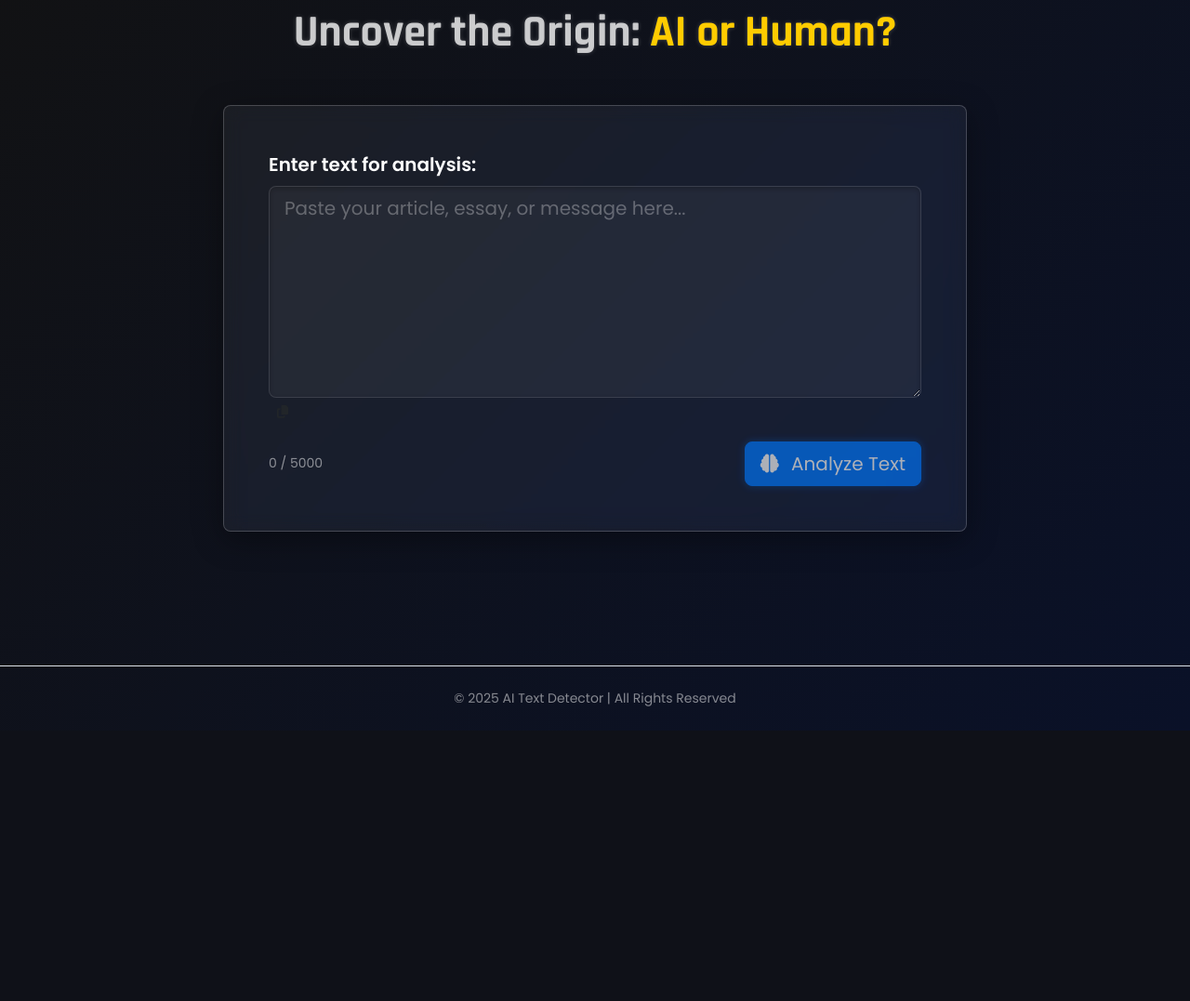
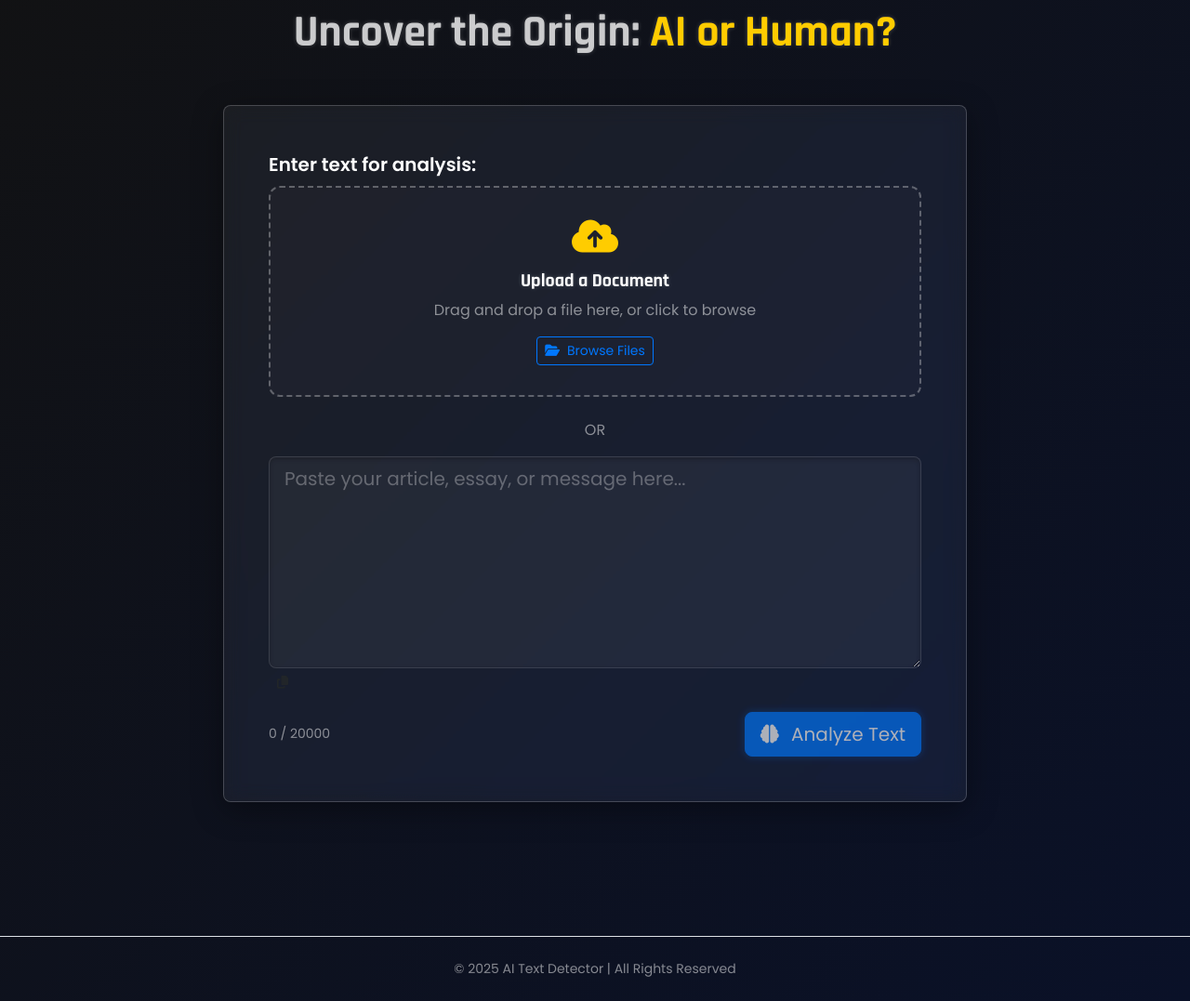
Before and after one commit to KartikJPatil/dsl-project, a Flask app: page / in a window 1280 px wide. Shown: the part 190-1267 px from the top of the page at 93% size. Before the commit the page ends 976 px from the top, so only its background shows below. Run offline with Flask 3, Linux system fonts and the light colour scheme.

Commit message:
Added file upload functionality

```diff
--- a/app.py
+++ b/app.py
@@ -2,6 +2,10 @@ from flask import Flask, request, jsonify, render_template
 from flask_cors import CORS
 import requests
 import os
+import PyPDF2
+import docx
+import io
+from werkzeug.utils import secure_filename
 
 app = Flask(__name__)
 CORS(app)
@@ -9,11 +13,111 @@ CORS(app)
 FASTDETECTGPT_API_URL = "https://api.fastdetect.net/api/detect"
 FASTDETECTGPT_API_KEY = os.getenv("FASTDETECTGPT_API_KEY")
 
+# Configure file upload settings
+UPLOAD_FOLDER = 'uploads'
+ALLOWED_EXTENSIONS = {'txt', 'pdf', 'docx', 'doc'}
+MAX_FILE_SIZE = 16 * 1024 * 1024  # 16MB max file size
+
+app.config['UPLOAD_FOLDER'] = UPLOAD_FOLDER
+app.config['MAX_CONTENT_LENGTH'] = MAX_FILE_SIZE
+
+# Ensure upload directory exists
+os.makedirs(UPLOAD_FOLDER, exist_ok=True)
+
+def allowed_file(filename):
+    return '.' in filename and filename.rsplit('.', 1)[1].lower() in ALLOWED_EXTENSIONS
+
+def extract_text_from_pdf(file_content):
+    """Extract text from PDF file content"""
+    try:
+        pdf_reader = PyPDF2.PdfReader(io.BytesIO(file_content))
+        text = ""
+        for page in pdf_reader.pages:
+            text += page.extract_text() + "\n"
+        return text.strip()
+    except Exception as e:
+        raise Exception(f"Error extracting text from PDF: {str(e)}")
+
+def extract_text_from_docx(file_content):
+    """Extract text from DOCX file content"""
+    try:
+        doc = docx.Document(io.BytesIO(file_content))
+        text = ""
+        for paragraph in doc.paragraphs:
+            text += paragraph.text + "\n"
+        return text.strip()
+    except Exception as e:
+        raise Exception(f"Error extracting text from DOCX: {str(e)}")
+
+def extract_text_from_file(file_content, filename):
+    """Extract text from uploaded file based on file type"""
+    file_extension = filename.rsplit('.', 1)[1].lower()
+
+    if file_extension == 'txt':
+        try:
+            # Try different encodings
+            for encoding in ['utf-8', 'latin-1', 'cp1252', 'iso-8859-1']:
+                try:
+                    return file_content.decode(encoding).strip()
+                except UnicodeDecodeError:
+                    continue
+            raise Exception("Unable to decode text file with common encodings")
+        except Exception as e:
+            raise Exception(f"Error reading text file: {str(e)}")
+    elif file_extension == 'pdf':
+        return extract_text_from_pdf(file_content)
+    elif file_extension in ['docx', 'doc']:
+        return extract_text_from_docx(file_content)
+    else:
+        raise Exception(f"Unsupported file type: {file_extension}")
+
 # Use environment variable on Vercel
 
 @app.route("/")
 def home():
     return render_template("index.html")
+
+@app.route("/api/upload", methods=["POST"])
+def upload_file():
+    """Handle file upload and extract text for analysis"""
+    if 'file' not in request.files:
+        return jsonify({"success": False, "error": "No file provided"}), 400
+
+    file = request.files['file']
+
+    if file.filename == '':
+        return jsonify({"success": False, "error": "No file selected"}), 400
+
+    if not allowed_file(file.filename):
+        return jsonify({"success": False, "error": "Unsupported file type. Please upload .txt, .pdf, .docx, or .doc files only."}), 400
+
+    try:
+        # Read file content
+        file_content = file.read()
+
+        # Check file size
+        if len(file_content) > MAX_FILE_SIZE:
+            return jsonify({"success": False, "error": f"File too large. Maximum size allowed is {MAX_FILE_SIZE // (1024*1024)}MB"}), 400
+
+        # Extract text from file
+        extracted_text = extract_text_from_file(file_content, file.filename)
+
+        if not extracted_text:
+            return jsonify({"success": False, "error": "No text found in the uploaded file"}), 400
+
+        # Check text length
+        if len(extracted_text) > 20000:
+            return jsonify({"success": False, "error": "Extracted text is too long. Maximum 20,000 characters allowed."}), 400
+
+        return jsonify({
+            "success": True,
+            "text": extracted_text,
+            "filename": file.filename,
+            "text_length": len(extracted_text)
+        })
+
+    except Exception as e:
+        return jsonify({"success": False, "error": str(e)}), 500
 
 @app.route("/api/predict", methods=["POST"])
 def predict():
--- a/requirements.txt
+++ b/requirements.txt
@@ -1,3 +1,5 @@
 flask
 flask-cors
 requests
+PyPDF2
+python-docx
--- a/static/app.js
+++ b/static/app.js
@@ -10,15 +10,183 @@ document.addEventListener("DOMContentLoaded", () => {
     const form = document.getElementById("analysis-form");
     const copyBtn = document.getElementById("copy-btn");
 
+    // File upload elements
+    const fileInput = document.getElementById("file-input");
+    const fileDropZone = document.getElementById("file-drop-zone");
+    const browseBtn = document.getElementById("browse-btn");
+    const fileInfo = document.getElementById("file-info");
+    const fileName = document.getElementById("file-name");
+    const removeFileBtn = document.getElementById("remove-file");
+
+    let currentFile = null;
+
+    // File upload functionality
+    function handleFile(file) {
+      if (!file) return;
+
+      // Validate file type
+      const allowedTypes = ['.txt', '.pdf', '.docx', '.doc'];
+      const fileExtension = '.' + file.name.split('.').pop().toLowerCase();
+
+      if (!allowedTypes.includes(fileExtension)) {
+        showError('Please select a valid file type (.txt, .pdf, .docx, or .doc)');
+        return;
+      }
+
+      // Validate file size (16MB max)
+      if (file.size > 16 * 1024 * 1024) {
+        showError('File size must be less than 16MB');
+        return;
+      }
+
+      currentFile = file;
+      fileName.textContent = file.name;
+      fileInfo.style.display = 'block';
+
+      // Upload and extract text
+      uploadAndExtractText(file);
+    }
+
+    function uploadAndExtractText(file) {
+      const formData = new FormData();
+      formData.append('file', file);
+
+      // Show loading state
+      const originalContent = fileDropZone.innerHTML;
+      fileDropZone.innerHTML = `
+        <div class="text-center">
+          <div class="spinner-border text-primary mb-3" role="status">
+            <span class="visually-hidden">Loading...</span>
+          </div>
+          <p class="text-white-75">Processing file...</p>
+        </div>
+      `;
+
+      fetch('/api/upload', {
+        method: 'POST',
+        body: formData
+      })
+      .then(response => response.json())
+      .then(data => {
+        if (data.success) {
+          inputText.value = data.text;
+          updateCharacterCount();
+          showSuccess(`File processed successfully! Extracted ${data.text_length} characters.`);
+        } else {
+          showError(data.error || 'Failed to process file');
+          removeCurrentFile();
+        }
+      })
+      .catch(error => {
+        console.error('Upload error:', error);
+        showError('Error uploading file. Please try again.');
+        removeCurrentFile();
+      })
+      .finally(() => {
+        fileDropZone.innerHTML = originalContent;
+        // Re-attach event listeners
+        attachFileUploadListeners();
+      });
+    }
+
+    function removeCurrentFile() {
+      currentFile = null;
+      fileInfo.style.display = 'none';
+      fileName.textContent = '';
+      fileInput.value = '';
+    }
+
+    function showError(message) {
+      // Create a temporary error message
+      const errorDiv = document.createElement('div');
+      errorDiv.className = 'alert alert-danger mt-3';
+      errorDiv.textContent = message;
+      fileDropZone.parentNode.appendChild(errorDiv);
+
+      setTimeout(() => {
+        errorDiv.remove();
+      }, 5000);
+    }
+
+    function showSuccess(message) {
+      // Create a temporary success message
+      const successDiv = document.createElement('div');
+      successDiv.className = 'alert alert-success mt-3';
+      successDiv.textContent = message;
+      fileDropZone.parentNode.appendChild(successDiv);
+
+      setTimeout(() => {
+        successDiv.remove();
+      }, 3000);
+    }
+
+    function attachFileUploadListeners() {
+      // Remove existing listeners first to avoid duplicates
+      const newBrowseBtn = document.getElementById("browse-btn");
+      const newFileInput = document.getElementById("file-input");
+      const newFileDropZone = document.getElementById("file-drop-zone");
+      const newRemoveFileBtn = document.getElementById("remove-file");
+
+      // Browse button click
+      newBrowseBtn.addEventListener('click', () => {
+        newFileInput.click();
+      });
+
+      // File input change
+      newFileInput.addEventListener('change', (e) => {
+        if (e.target.files.length > 0) {
+          handleFile(e.target.files[0]);
+        }
+      });
+
+      // Drop zone click
+      newFileDropZone.addEventListener('click', (e) => {
+        if (e.target === newFileDropZone || e.target.closest('.file-upload-content')) {
+          newFileInput.click();
+        }
+      });
+
+      // Drag and drop
+      newFileDropZone.addEventListener('dragover', (e) => {
+        e.preventDefault();
+        newFileDropZone.classList.add('drag-over');
+      });
+
+      newFileDropZone.addEventListener('dragleave', (e) => {
+        e.preventDefault();
+        newFileDropZone.classList.remove('drag-over');
+      });
+
+      newFileDropZone.addEventListener('drop', (e) => {
+        e.preventDefault();
+        newFileDropZone.classList.remove('drag-over');
+
+        if (e.dataTransfer.files.length > 0) {
+          handleFile(e.dataTransfer.files[0]);
+        }
+      });
+
+      // Remove file button
+      newRemoveFileBtn.addEventListener('click', (e) => {
+        e.stopPropagation();
+        removeCurrentFile();
+      });
+    }
+
+    // Initialize file upload listeners
+    attachFileUploadListeners();
+
     // Update the character count and toggle analyze button
-    inputText.addEventListener("input", () => {
+    function updateCharacterCount() {
       const len = inputText.value.trim().length;
-      charCount.textContent = `${len} / 5000`;
+      charCount.textContent = `${len} / 20000`;
       analyzeBtn.disabled = len === 0;
       if (!resultDisplay.classList.contains("d-none")) {
         resultDisplay.classList.add("d-none");
       }
-    });
+    }
+
+    inputText.addEventListener("input", updateCharacterCount);
 
     // Copy text to clipboard
     copyBtn.addEventListener("click", () => {
--- a/static/css/style.css
+++ b/static/css/style.css
@@ -152,3 +152,96 @@ button#analyze-btn:hover:not(:disabled) {
   80% { transform: scale(0.95); }
   100% { transform: scale(1); }
 }
+
+/* File Upload Styles */
+.file-upload-section {
+  margin-bottom: 1.5rem;
+}
+
+.file-drop-zone {
+  border: 2px dashed rgba(255, 255, 255, 0.3);
+  border-radius: 0.75rem;
+  padding: 2rem;
+  text-align: center;
+  background: rgba(255, 255, 255, 0.02);
+  transition: all 0.3s ease;
+  cursor: pointer;
+  min-height: 150px;
+  display: flex;
+  align-items: center;
+  justify-content: center;
+}
+
+.file-drop-zone:hover {
+  border-color: var(--primary-color);
+  background: rgba(0, 119, 255, 0.05);
+  transform: translateY(-2px);
+}
+
+.file-drop-zone.drag-over {
+  border-color: var(--accent-color);
+  background: rgba(255, 204, 0, 0.1);
+  transform: scale(1.02);
+}
+
+.file-upload-content {
+  width: 100%;
+}
+
+.file-drop-zone .btn-outline-primary {
+  border-color: var(--primary-color);
+  color: var(--primary-color);
+  background: transparent;
+  transition: all 0.3s ease;
+}
+
+.file-drop-zone .btn-outline-primary:hover {
+  background: var(--primary-color);
+  color: white;
+  transform: translateY(-2px);
+  box-shadow: 0 4px 12px rgba(0, 119, 255, 0.3);
+}
+
+.file-info .alert {
+  background: rgba(0, 119, 255, 0.1);
+  border: 1px solid rgba(0, 119, 255, 0.3);
+  color: var(--secondary-color);
+  border-radius: 0.5rem;
+}
+
+.file-info .btn-close {
+  background: none;
+  border: none;
+  color: var(--secondary-color);
+  font-size: 1.2rem;
+  opacity: 0.7;
+}
+
+.file-info .btn-close:hover {
+  opacity: 1;
+}
+
+/* Animation Classes */
+.animate-scale-in {
+  animation: scaleIn 0.8s cubic-bezier(0.25, 0.46, 0.45, 0.94) forwards;
+}
+
+.animate-fade-in {
+  animation: fadeIn 0.6s ease-out forwards;
+}
+
+.animate-fade-in.delay-1 { animation-delay: 0.1s; }
+.animate-fade-in.delay-2 { animation-delay: 0.2s; }
+.animate-fade-in.delay-3 { animation-delay: 0.3s; }
+.animate-fade-in.delay-4 { animation-delay: 0.4s; }
+.animate-fade-in.delay-5 { animation-delay: 0.5s; }
+
+@keyframes scaleIn {
+  0% { transform: scale(0.8); opacity: 0; }
+  100% { transform: scale(1); opacity: 1; }
+}
+
+@keyframes fadeIn {
+  0% { opacity: 0; transform: translateY(20px); }
+  100% { opacity: 1; transform: translateY(0); }
+}
--- a/templates/index.html
+++ b/templates/index.html
@@ -28,15 +28,42 @@
 
     <form id="analysis-form" class="mb-5 p-4 p-md-5 rounded-3 glassmorphism-card animate-fade-in delay-1">
       <label for="input-text" class="form-label fw-semibold fs-5 text-white">Enter text for analysis:</label>
+
+      <!-- File Upload Section -->
+      <div class="file-upload-section mb-4">
+        <div id="file-drop-zone" class="file-drop-zone">
+          <div class="file-upload-content">
+            <i class="fas fa-cloud-upload-alt mb-3 text-accent-span" style="font-size: 2.5rem;"></i>
+            <h5 class="text-white mb-2">Upload a Document</h5>
+            <p class="text-white-50 mb-3">Drag and drop a file here, or click to browse</p>
+            <input type="file" id="file-input" accept=".txt,.pdf,.docx,.doc" style="display: none;">
+            <button type="button" id="browse-btn" class="btn btn-outline-primary btn-sm">
+              <i class="fas fa-folder-open me-2"></i>Browse Files
+            </button>
+            <div class="file-info mt-3" id="file-info" style="display: none;">
+              <div class="alert alert-info d-flex align-items-center">
+                <i class="fas fa-file-alt me-2"></i>
+                <span id="file-name"></span>
+                <button type="button" class="btn-close ms-auto" id="remove-file"></button>
+              </div>
+            </div>
+          </div>
+        </div>
+      </div>
+
+      <div class="text-center mb-3">
+        <span class="text-white-50">OR</span>
+      </div>
+
       <div class="position-relative mb-3">
-        <textarea id="input-text" class="form-control form-control-lg custom-textarea" rows="7" maxlength="5000" placeholder="Paste your article, essay, or message here..."></textarea>
+        <textarea id="input-text" class="form-control form-control-lg custom-textarea" rows="7" maxlength="20000" placeholder="Paste your article, essay, or message here..."></textarea>
         <button type="button" id="copy-btn" class="btn btn-sm copy-button" title="Copy text">
           <i class="fas fa-copy"></i>
         </button>
       </div>
 
       <div class="d-flex justify-content-between align-items-center mt-3">
-        <small id="char-count" class="text-white-50">0 / 5000</small>
+        <small id="char-count" class="text-white-50">0 / 20000</small>
         <button type="submit" id="analyze-btn" class="btn btn-primary btn-lg custom-analyze-btn" disabled>
           <span id="btn-text"><i class="fas fa-brain me-2"></i> Analyze Text</span>
           <div id="loading-spinner" class="spinner-border spinner-border-sm d-none" role="status">
```
Also changed, not shown: vercel.json, 1 other file.
